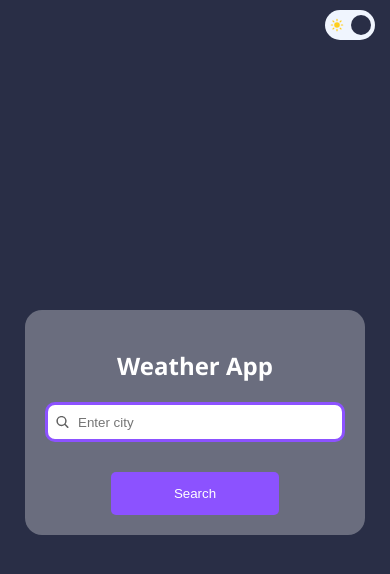
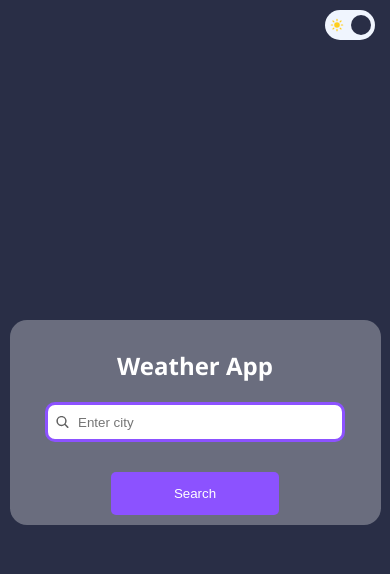
Before and after one commit to shinwon-kim/Weather-app, a React (Create React App) app: page / in a window 390 px wide. Shown: the top 574 px of the page. Built offline with nearby package versions, Linux system fonts and the light colour scheme; no server answers.

Commit message:
feat: 반응형 적용

```diff
--- a/src/App.css
+++ b/src/App.css
@@ -40,6 +40,7 @@
 }
 
 .weather-cont {
+  width: 100%;
   max-width: 450px;
   border-radius: 17px;
   display: flex;
@@ -47,6 +48,19 @@
   align-items: center;
   justify-content: center;
   padding: 20px;
+}
+
+@media (max-width: 600px) {
+  .weather-cont {
+    padding: 15px;
+    max-width: 90%;
+  }
+}
+@media (max-width: 400px) {
+  .weather-cont {
+    padding: 10px;
+    max-width: 90%;
+  }
 }
 
 .weather-info {
@@ -113,6 +127,7 @@ input {
 
 .forecast-cont {
   margin-top: 45px;
+  width: 100%;
   max-width: 400px;
   overflow-x: auto;
   display: flex;
--- a/src/App.js
+++ b/src/App.js
@@ -45,7 +45,6 @@ function App() {
 
   const handleToggle = () => {
     setDark(!dark);
-    console.log(dark);
   }
 
   return (
--- a/src/components/ForecastWeather.js
+++ b/src/components/ForecastWeather.js
@@ -2,7 +2,6 @@ function ForecastWeather({forecast}){
     if(!forecast) return null;
     console.log("🟢",forecast);
     const preview10 = forecast.list.slice(2,12);
-    console.log(preview10)
     return(
         <div className="forecast-cont">
           {/* <p>{forecast.list[0].weather[0].main}</p>  */}
```
